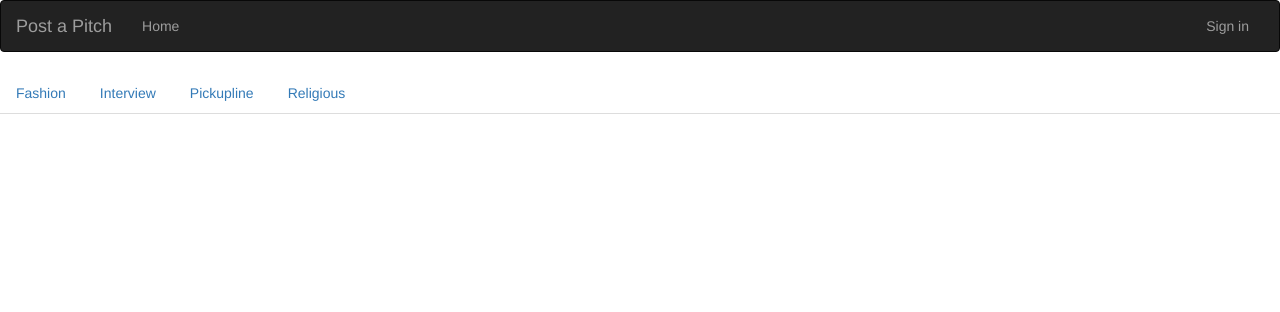
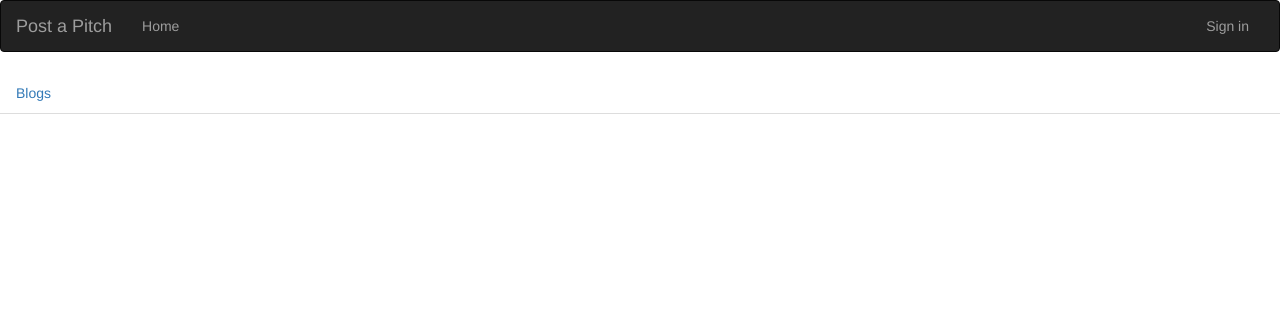
Before and after one commit to Julia-Agasaro/Blog, a Flask app: page / in a window 1280 px wide. Shown: the top 312 px of the page. Run offline with Flask 2, Linux system fonts and the light colour scheme; data that the repository does not hold is empty; some libraries are stand-ins or nearby versions.

Commit message:
Styled Home page to display blogs

```diff
--- a/app/templates/home.html
+++ b/app/templates/home.html
@@ -10,32 +10,17 @@
 
   <ul class="nav nav-tabs" id="myTab" role="tablist">
       <li class="nav-item">
-        <a class="nav-link active" data-toggle="tab" href="#fashion">Fashion</a>
+        <a class="nav-link" data-toggle="tab" href="#blogs">Blogs</a>
       </li>
-      <li class="nav-item">
-        <a class="nav-link" data-toggle="tab" href="#interview" >Interview</a>
-      </li>
-      <li class="nav-item">
-        <a class="nav-link" data-toggle="tab" href="#pickupline">Pickupline</a>
-      </li>
-      <li class="nav-item">
-        <a class="nav-link" data-toggle="tab" href="#religious" >Religious</a>
-      </li>
+
     </ul>
 
     <!-- Tab panes -->
-    <div class="tab-content">
-      <div class="tab-pane active" id="fashion"><br>
-          {{ macro.display(fashionpitch) }}
+
+
+      <div class="tab-pane" id="blogs"><br>
+          {{ macro.display(blog) }}
       </div>
-      <div class="tab-pane" id="interview"><br>
-          {{ macro.display(interviewpitch) }}
-      </div>
-      <div class="tab-pane" id="pickupline"><br>
-          {{ macro.display(pickuplines) }}
-      </div>
-      <div class="tab-pane" id="religious"><br>
-          {{ macro.display(religiouspitch) }}
-      </div>
+
     </div>
   {% endblock %}
```
